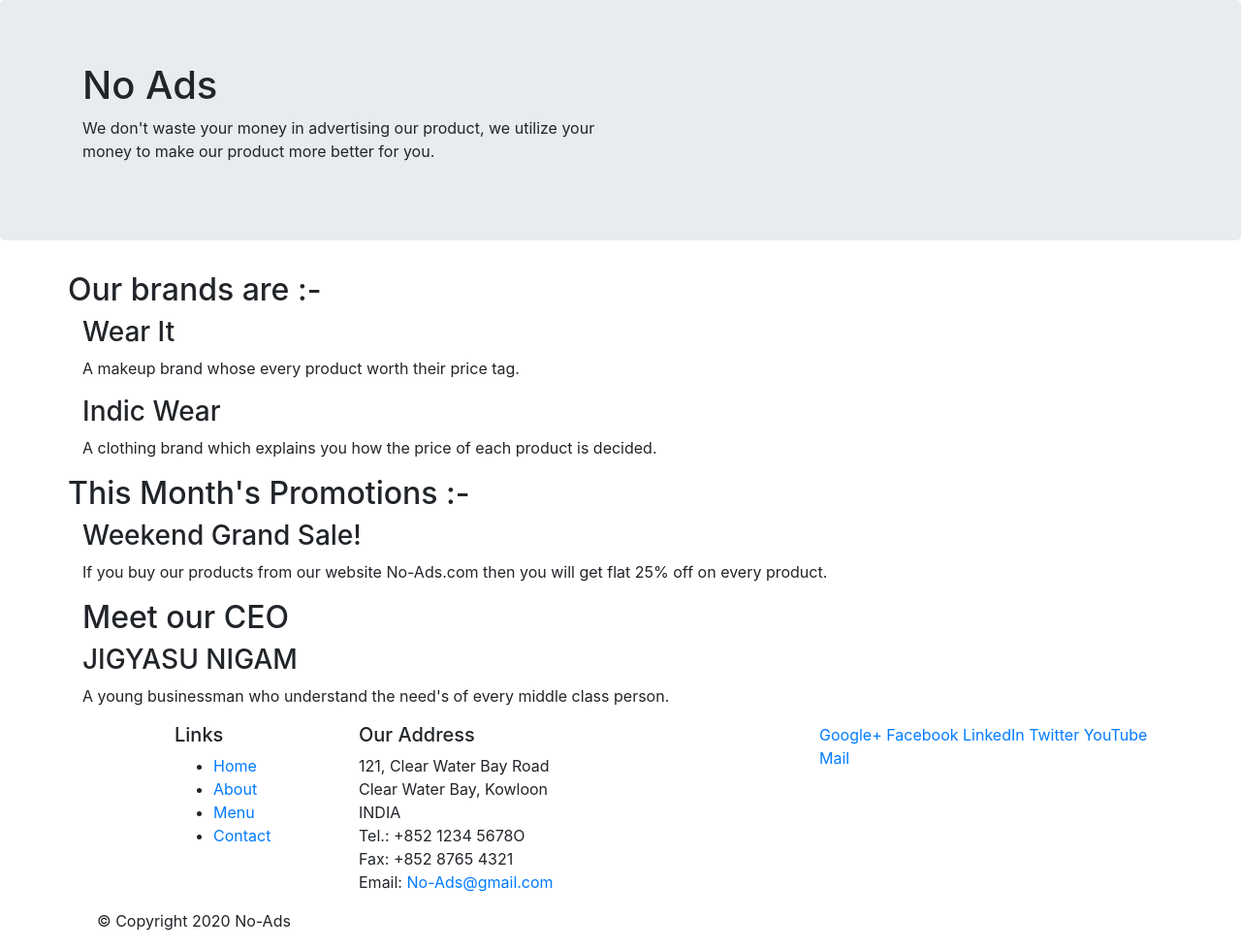
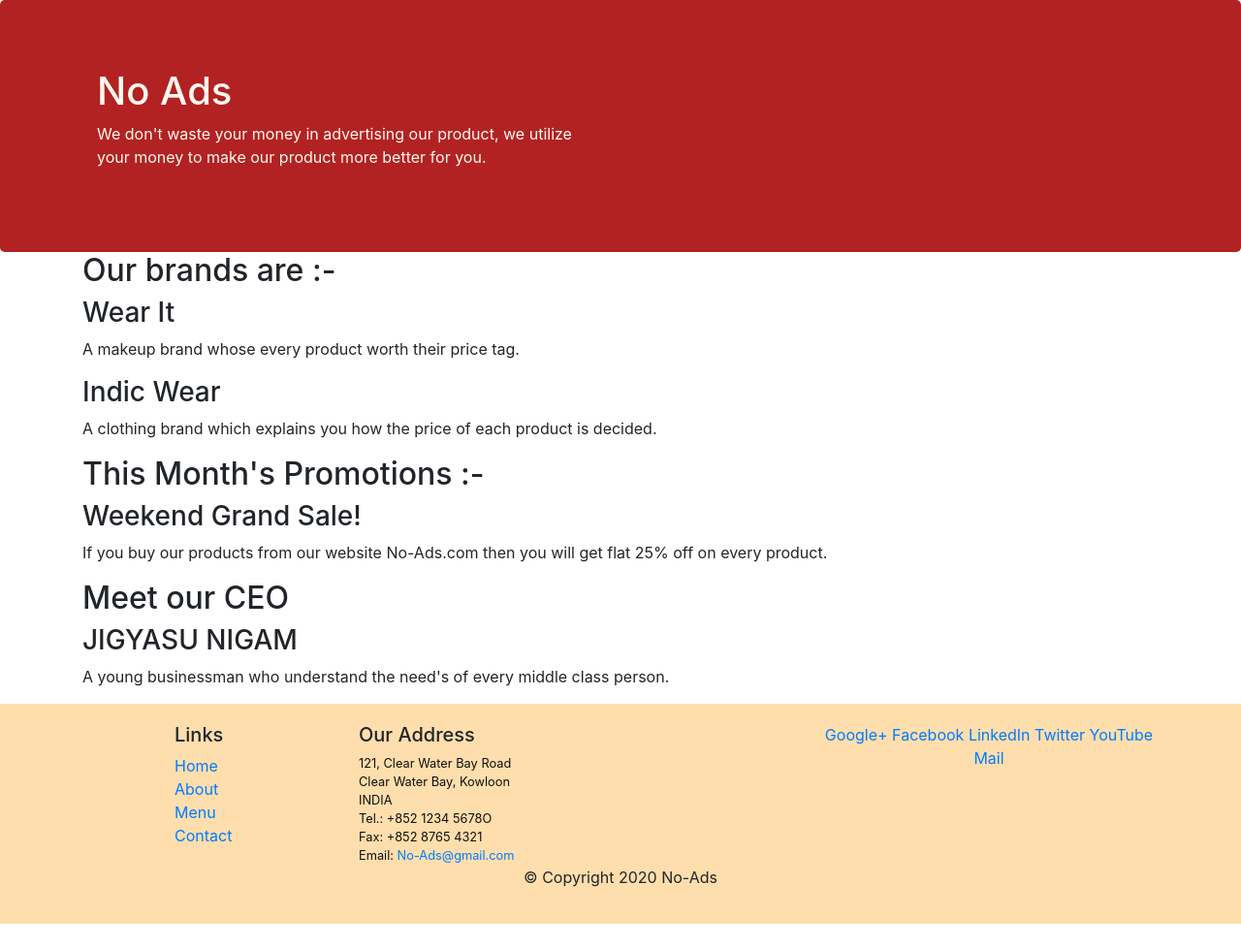
Before and after one commit to jigyasunigam/No-Ads, a website: page index.html in a window 1280 px wide. Shown: the whole page at 97% size. After the commit the page ends 953 px from the top, so only its background shows below. Drawn offline with nearby package versions, Linux system fonts and the light colour scheme.

Commit message:
Bootstrap Grid part 2

```diff
--- /dev/null
+++ b/css/styles.css
@@ -0,0 +1,29 @@
+.row-header{
+    margin:0px auto;
+    padding:0px;
+}
+
+.row-content {
+    margin:0px auto;
+    padding: 50px 0px 50px 0px;
+    border-bottom: 1px ridge;
+    min-height:400px;
+}
+
+.footer{
+    background-color: navajowhite;
+    margin:0px auto;
+    padding: 20px 0px 20px 0px;
+}
+.jumbotron {
+    padding:70px 30px 70px 30px;
+    margin:0px auto;
+    background: firebrick ;
+    color:floralwhite;
+}
+
+address{
+    font-size:80%;
+    margin:0px;
+    color:#0f0f0f;
+}
--- a/index.html
+++ b/index.html
@@ -7,13 +7,14 @@
     <meta name="viewport" content="width=device-width, initial-scale=1, shrink-to-fit=no">
     <meta http-equiv="x-ua-compatible" content="ie=edge">
     <link rel="stylesheet" href="node_modules/bootstrap/dist/css/bootstrap.min.css">
+    <link href="css/styles.css" rel="stylesheet">
 </head>
 
 <body>
 
     <header class="jumbotron">
         <div class="container">
-            <div class="row">
+            <div  class="row row-header">
                 <div  class="col-12 col-sm-6">
                     <h1>No Ads</h1>
                     <p>We don't waste your money in advertising our product, we utilize your money to make our product more better for you.</p>
@@ -25,7 +26,7 @@
     </header>
 
     <div class = "container">
-            <div class="row">
+            <div>
                 <h2>Our brands  are :- </h2>
             </div >
             <div>
@@ -40,7 +41,7 @@
 
 
         <div>
-            <div class="row">
+            <div>
                 <h2>This Month's Promotions :-</h2>
             </div>
             <div>
@@ -60,12 +61,12 @@
         </div>
     </div>
 
-    <footer>
+    <footer class="footer">
         <div class="container">
             <div class="row">
                 <div class="col-4 offset-1 col-sm-2">
                     <h5>Links</h5>
-                    <ul>
+                    <ul class="list-unstyled">
                         <li><a href="#">Home</a></li>
                         <li><a href="#">About</a></li>
                         <li><a href="#">Menu</a></li>
@@ -84,7 +85,7 @@
 		           </address>
                 </div>
                 <div class="col-12 col-sm-4">
-                    <div>
+                    <div  class="text-center">
                         <a href="http://google.com/+">Google+</a>
                         <a href="http://www.facebook.com/profile.php?id=">Facebook</a>
                         <a href="http://www.linkedin.com/in/">LinkedIn</a>
@@ -94,8 +95,8 @@
                     </div>
                 </div>
            </div>
-           <div class="col-auto">
-                <div>
+           <div class="row justify-content-center">
+                <div  class="col-auto">
                     <p>© Copyright 2020 No-Ads</p>
                 </div>
            </div>
```
